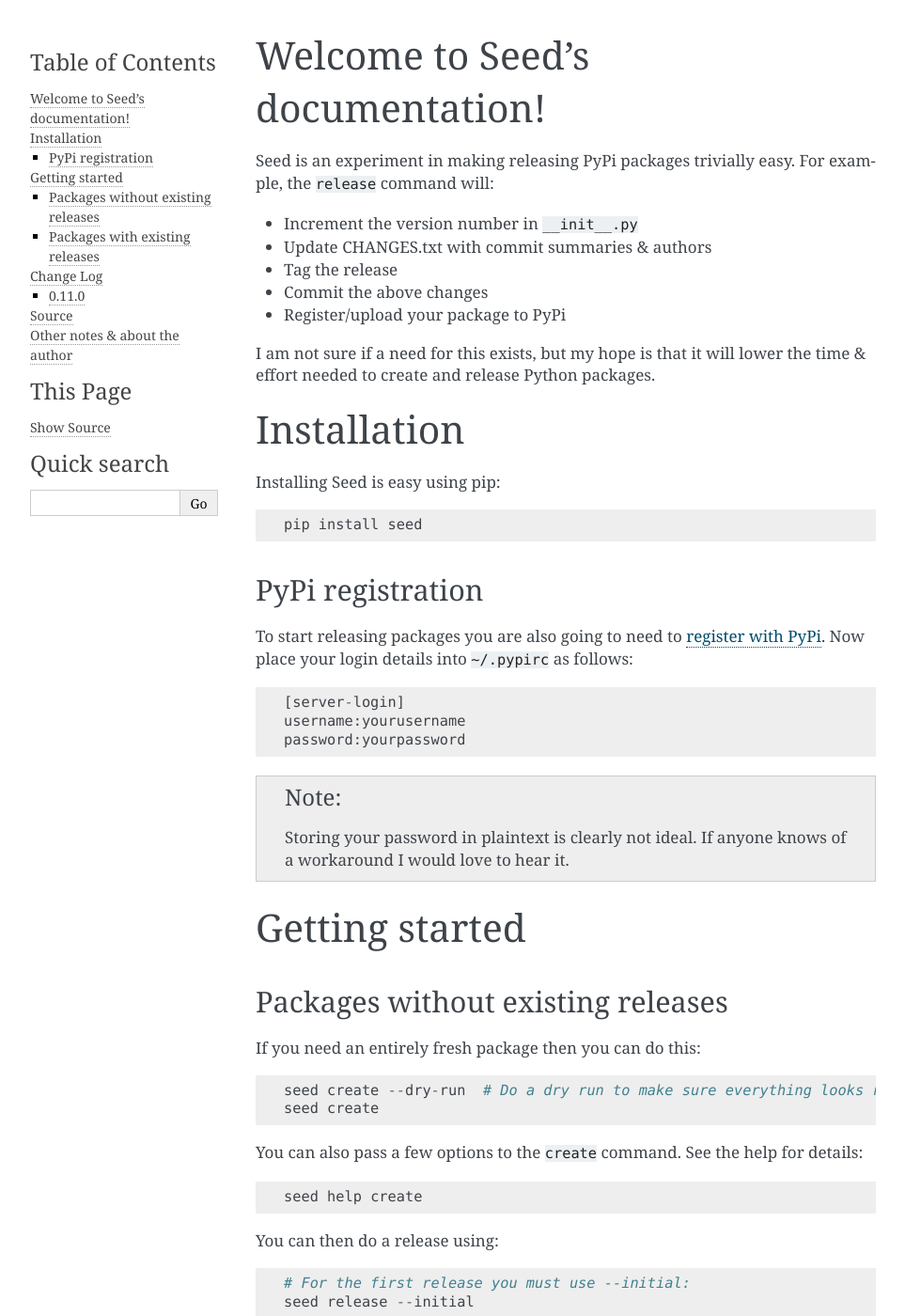
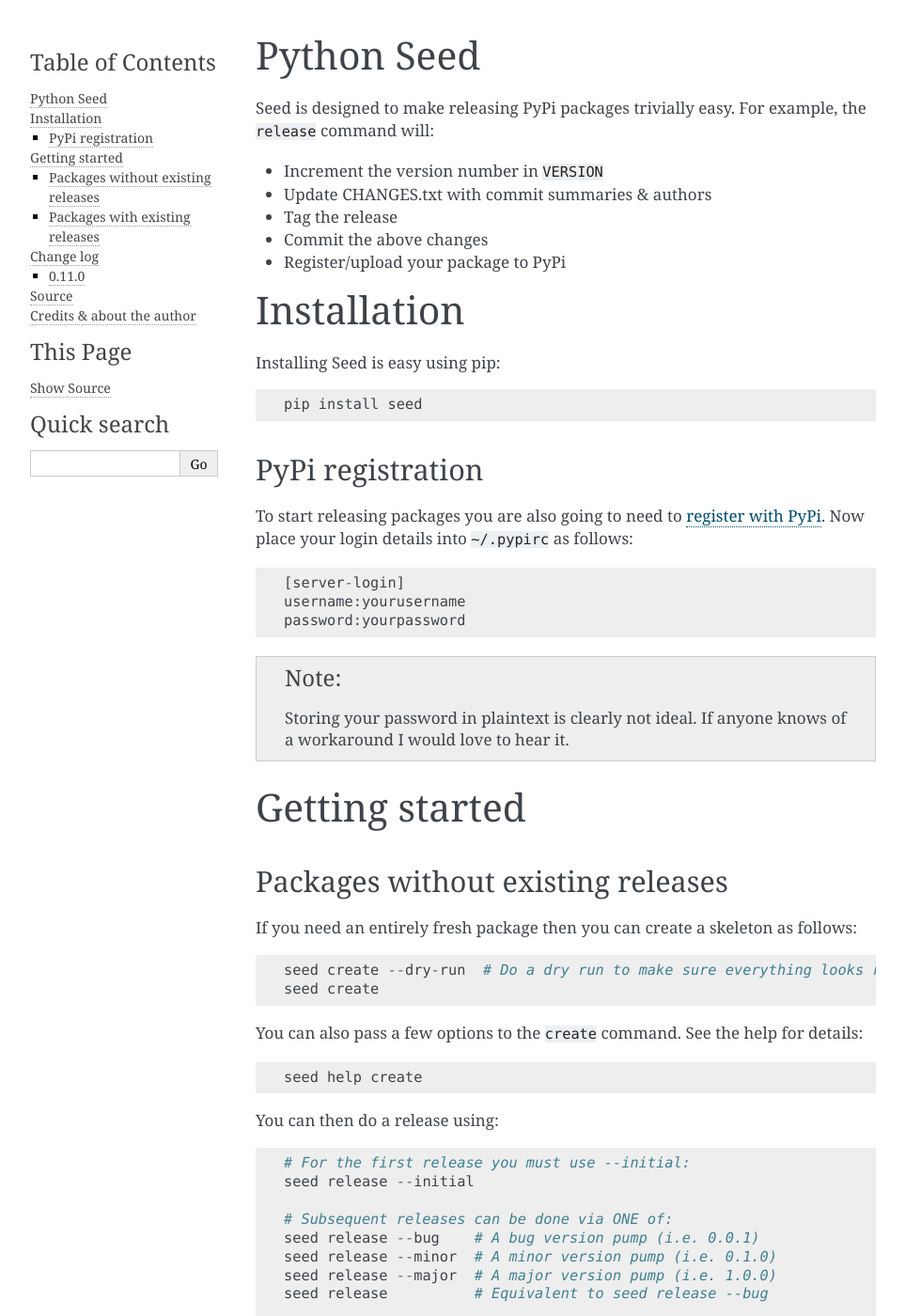
Before and after one commit to adamcharnock/seed, a Sphinx documentation site: the page built from docs/index.rst, in a window 1280 px wide and 1400 px high. Shown: the whole window at 94% size, without its empty margins (148-1111 px from the left). Built offline with Sphinx 7.4.7, drawn with Linux system fonts in a browser that asks for light colours; some of the changed text lies outside the part shown.

Commit message:
Refreshing docs somewhat

```diff
--- a/docs/index.rst
+++ b/docs/index.rst
@@ -3,24 +3,21 @@
    You can adapt this file completely to your liking, but it should at least
    contain the root `toctree` directive.
 
-Welcome to Seed's documentation!
-===========================================
+Python Seed
+===========
 
 .. toctree::
    :maxdepth: 2
 
 
-Seed is an experiment in making releasing PyPi packages trivially
+Seed is designed to make releasing PyPi packages trivially
 easy. For example, the ``release`` command will:
 
-* Increment the version number in ``__init__.py``
+* Increment the version number in ``VERSION``
 * Update CHANGES.txt with commit summaries & authors
 * Tag the release
 * Commit the above changes
 * Register/upload your package to PyPi
-
-I am not sure if a need for this exists, but my hope is that it will
-lower the time & effort needed to create and release Python packages.
 
 Installation
 ============
@@ -51,7 +48,7 @@ Getting started
 Packages without existing releases
 ----------------------------------
 
-If you need an entirely fresh package then you can do this::
+If you need an entirely fresh package then you can create a skeleton as follows::
 
     seed create --dry-run  # Do a dry run to make sure everything looks right
     seed create
@@ -98,7 +95,7 @@ You can then release it using::
     seed help release
 
 
-Change Log
+Change log
 ==========
 
 0.11.0
@@ -117,15 +114,10 @@ Source
 
 Is on `GitHub <https://github.com/adamcharnock/seed>`_.
 
-Other notes & about the author
-==============================
+Credits & about the author
+==========================
 
 The structure of Seed is heavily based on that of `pip <https://github.com/pypa/pip/>`_.
-
-I find myself managing a lot of packages as I always have a number of Django projects on the go
-and sharing reusable code is always a plus. I also use Heroku a lot, but Heroku doesn't play
-nicely when installing dependencies via external URLs, hence my desire to release more packages
-to PyPi rather than just installing them right out of GutHub.
 
 You can find me on...
 
```
